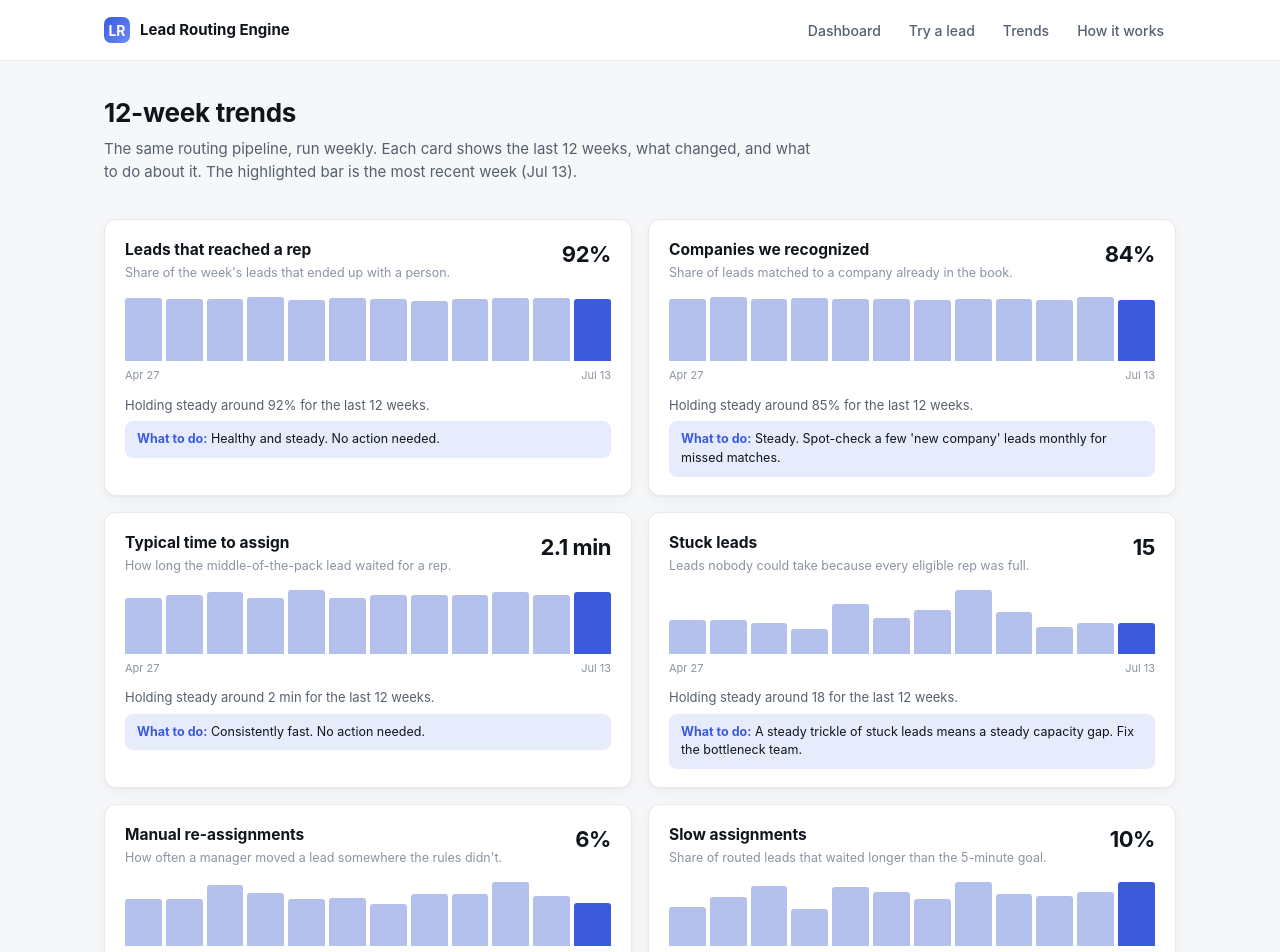
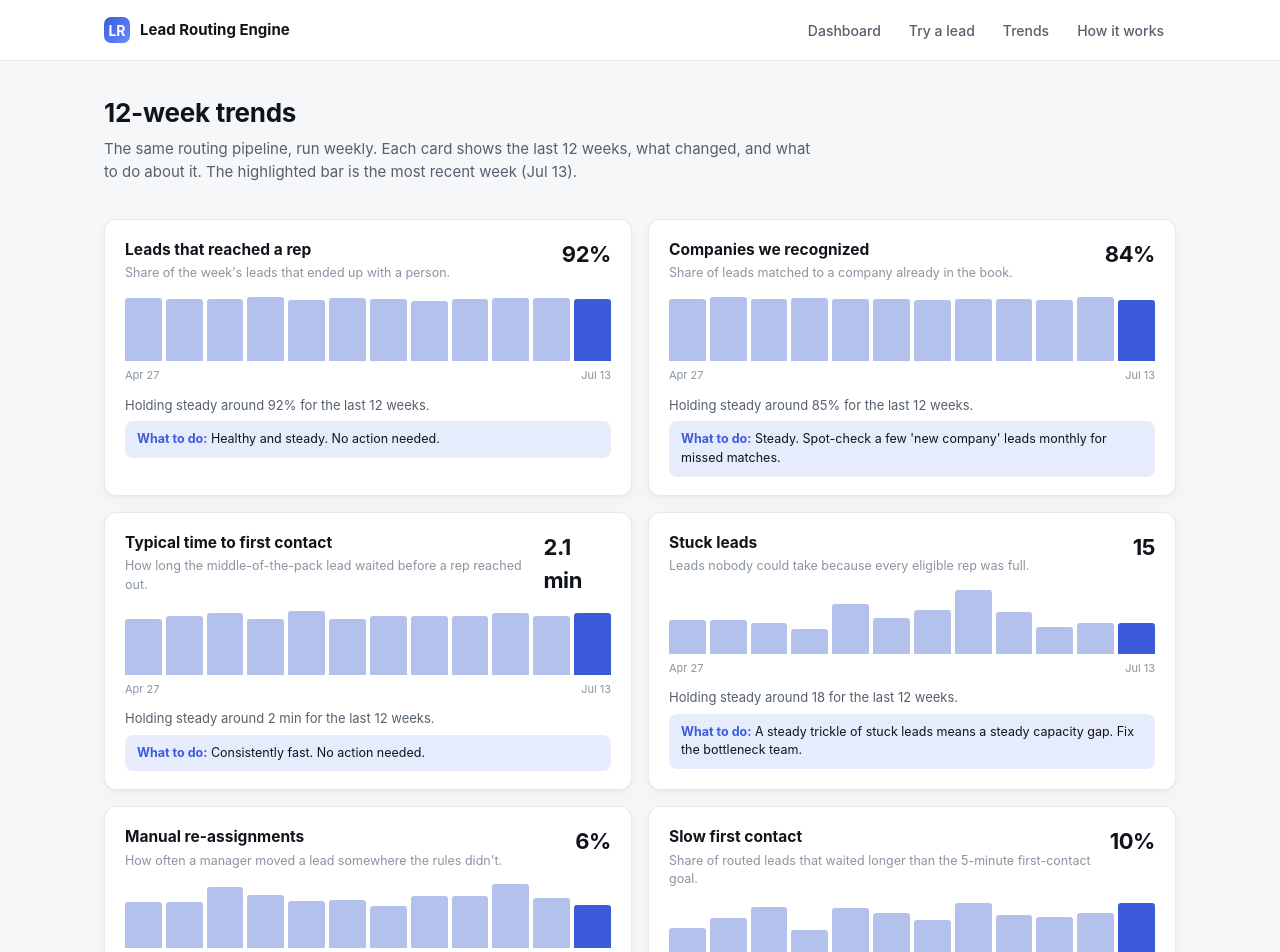
Before and after one commit to FakeJenton/lead-routing-engine, a Next.js app: page /trends in a window 1280 px wide. Shown: the top 952 px of the page. Built offline with nearby package versions, Linux system fonts and the light colour scheme.

Commit message:
Reframe timing metric as speed-to-lead / time to first contact (5-min benchmark applies to first response, not routing)

```diff
--- a/app/methodology/page.tsx
+++ b/app/methodology/page.tsx
@@ -164,8 +164,8 @@ export default function Methodology() {
             <td>A rep receives more than 1.5× their fair share of shared-pool leads (small teams excluded).</td>
           </tr>
           <tr>
-            <td>Speed goal</td>
-            <td>Too many leads wait longer than the {snapshot.summary.sla_minutes}-minute assignment goal.</td>
+            <td>First-contact speed</td>
+            <td>Too many leads wait longer than the {snapshot.summary.sla_minutes}-minute first-contact goal. Five minutes is the widely cited speed-to-lead benchmark for reaching a new lead.</td>
           </tr>
           <tr>
             <td>Unrouted escalation</td>
--- a/app/page.tsx
+++ b/app/page.tsx
@@ -124,7 +124,7 @@ export default function Dashboard() {
             ownership expires after <strong>{s.resting_period_days} days</strong> idle
           </span>
           <span className="chip">
-            goal: rep assigned within <strong>{s.sla_minutes} min</strong>
+            goal: first contact within <strong>{s.sla_minutes} min</strong>
           </span>
           <span className="chip">
             data from <strong>{generated.toLocaleDateString(undefined, { month: "short", day: "numeric", year: "numeric" })}</strong>
@@ -177,7 +177,7 @@ export default function Dashboard() {
             sub={`${s.matched.toLocaleString()} matched a company we already know`}
           />
           <Kpi
-            label="Typical time to assign"
+            label="Typical time to first contact"
             value={fmtMinutes(s.speed_p50)}
             sub={`9 in 10 within ${fmtMinutes(s.speed_p90)} · slowest ${fmtMinutes(s.speed_p99)}`}
           />
--- a/app/trends/page.tsx
+++ b/app/trends/page.tsx
@@ -54,13 +54,13 @@ const METRICS: MetricDef[] = [
   },
   {
     key: "assign_p50_min",
-    title: "Typical time to assign",
-    caption: "How long the middle-of-the-pack lead waited for a rep.",
+    title: "Typical time to first contact",
+    caption: "How long the middle-of-the-pack lead waited before a rep reached out.",
     fmt: (v) => fmtMinutes(v),
     higherIsBetter: false,
     threshold: 0.2,
     actionWhenWorse: "Leads are waiting longer. Check rep availability and team limits.",
-    actionWhenBetter: "Assignment is getting faster. Nothing to fix.",
+    actionWhenBetter: "First contact is getting faster. Nothing to fix.",
     actionWhenSteady: "Consistently fast. No action needed.",
   },
   {
@@ -87,8 +87,8 @@ const METRICS: MetricDef[] = [
   },
   {
     key: "slow_pct",
-    title: "Slow assignments",
-    caption: `Share of routed leads that waited longer than the ${trends.sla_minutes}-minute goal.`,
+    title: "Slow first contact",
+    caption: `Share of routed leads that waited longer than the ${trends.sla_minutes}-minute first-contact goal.`,
     fmt: (v) => `${Math.round(v * 100)}%`,
     higherIsBetter: false,
     threshold: 0.25,
--- a/components/AuditExplorer.tsx
+++ b/components/AuditExplorer.tsx
@@ -121,7 +121,7 @@ function downloadCsv(rows: Decision[]) {
   };
   const header = [
     "Lead ID", "Company", "Segment", "Region", "Score", "Temperature",
-    "Company match", "Rule applied", "Went to", "Outcome", "Time to assign",
+    "Company match", "Rule applied", "Went to", "Outcome", "Time to first contact",
     "Why", "Next step",
   ];
   const lines = rows.map((d) =>
@@ -194,7 +194,7 @@ function DetailRow({ d }: { d: Decision }) {
               <dd>{ruleLabel(d.rule_fired)}</dd>
               <dt>Went to</dt>
               <dd>{repName(d.assigned_rep_id) ?? "no one yet"}</dd>
-              <dt>Time to assign</dt>
+              <dt>Time to first contact</dt>
               <dd>{fmtMinutes(d.time_in_queue_min)}</dd>
             </dl>
             <p className="detail-reason">{d.reason}</p>
@@ -420,7 +420,7 @@ export default function AuditExplorer({
               <Th k="company" title="Sort by company name">Company</Th>
               <Th k="segment" title="Sort by segment and region">Segment / Region</Th>
               <Th k="score" title="Sort by score">Score</Th>
-              <Th k="wait" title="Sort by how long the lead waited">Waited</Th>
+              <Th k="wait" title="Sort by time from lead to first contact">First contact</Th>
               <Th k="match" title="Sort by how the company was recognized">Match</Th>
               <Th k="rule" title="Sort by the rule applied">Rule applied</Th>
               <Th k="rep" title="Sort by rep name">Went to</Th>
```
Also changed, not shown: public/data/routing_snapshot.json, 1 other file (tests, documents, lock files or other folders).
